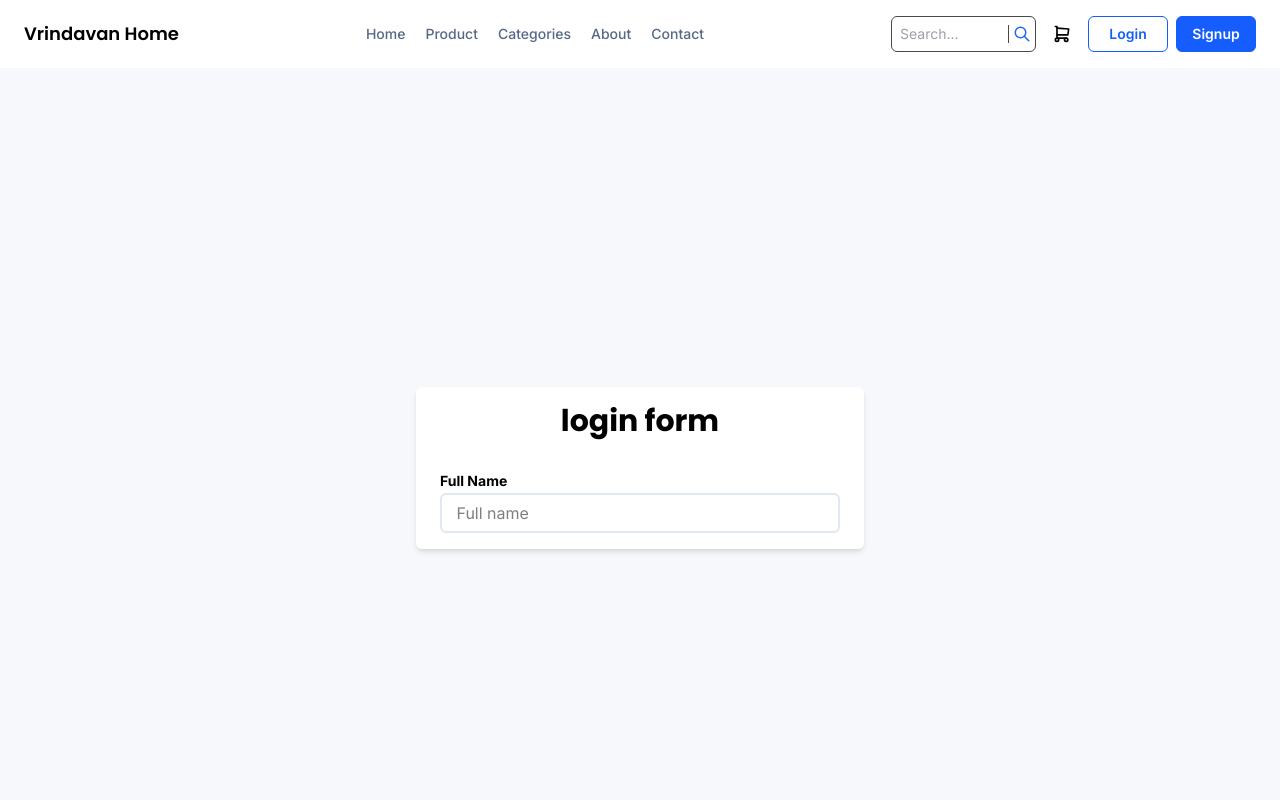
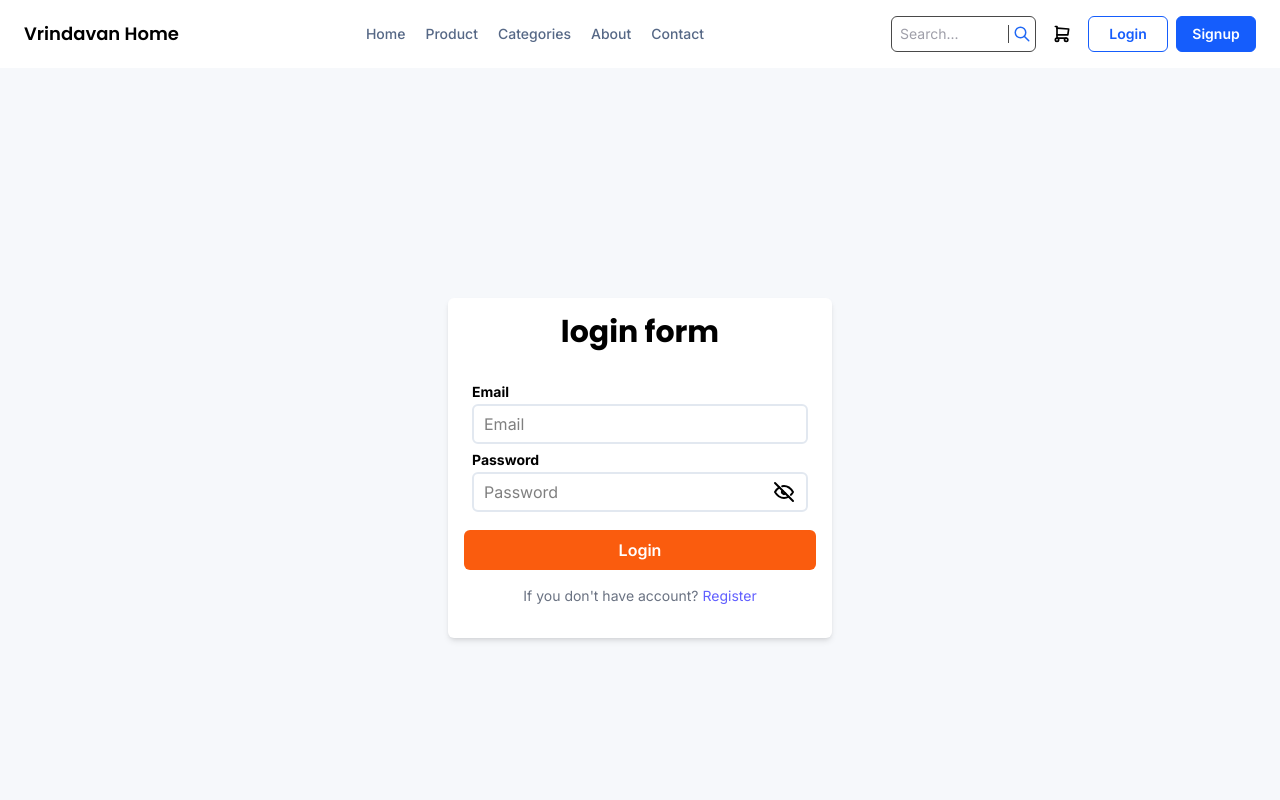
Before and after one commit to shivam-87388/vrindavan, a Next.js app in the folder frontend/: page /login in a window 1280 px wide. Shown: the top 800 px of the page. Built offline with nearby package versions, Linux system fonts and the light colour scheme.

Commit message:
add  login page

```diff
--- a/frontend/src/app/SignUp/page.jsx
+++ b/frontend/src/app/SignUp/page.jsx
@@ -104,7 +104,7 @@ const handleClick2 = ()=>{
     <button type='submit' className="w-full text-center text-base font-semibold font-['Inter'] text-white bg-[#FA5C0E] px-2.5 py-2 rounded-md mt-4.5 hover:cursor-pointer">Signup</button>
 
      <div className="flex items-center justify-center p-4">
-        <p className="text-center text-sm text-gray-500">If you have already an account? <a href="#" className="text-indigo-500 transition duration-100 hover:text-indigo-600 active:text-indigo-700">Register</a></p>
+        <p className="text-center text-sm text-gray-500">If you have already an account? <a href="/login" className="text-indigo-500 transition duration-100 hover:text-indigo-600 active:text-indigo-700">login</a></p>
       </div>
     </form>
    </div>
--- a/frontend/src/app/login/page.jsx
+++ b/frontend/src/app/login/page.jsx
@@ -1,33 +1,55 @@
-import React from "react";
+'use client'
+import React, { useState } from 'react'
+import { IconEye, IconEyeOff } from '@tabler/icons-react';
 
 const page = () => {
+      const [show, setShow]= useState(false);
+    const handleClick = ()=>{
+    setShow(!show)
+}
   return (
     <div className="min-h-screen flex items-center justify-center p-4 bg-[#F6F8FB]">
-      <div className="w-full max-w-md flex flex-col items-center justify-center bg-white rounded-md shadow-md p-4">
+      <div className="w-full max-w-sm flex flex-col items-center justify-center bg-white rounded-md shadow-md p-4">
         <h2 className="w-full text-center justify-center text-black text-3xl font-bold font-['Poppins'] pb-4">
           login form
         </h2>
+        <div className="flex flex-col items-center justify-center mt-4 gap-1.5 w-full px-2">
+            {/* email field */}
+          <div className="w-full flex flex-col items-center justify-center gap-y-0.5">
+           <label htmlFor='user-email' className="w-full text-start text-black text-sm font-bold font-['Inter']">
+        Email
+        </label>
+      <input id='user-email' type='email' placeholder="Email" required className="w-full rounded-md border-2 border-slate-200 px-2.5 py-1.5 text-black text-base font-normal font-['Inter'] focus:border-transparent focus:outline-none focus:ring-2 focus:ring-[#ED6200]"></input>
+      </div>
 
-        <div className="flex flex-col items-center justify-center mt-4 gap-1.5 w-full px-2">
-          <div className="w-full flex flex-col items-center justify-center gap-y-0.5">
-            <label
-              htmlFor="user-name"
-              className="w-full text-start text-black text-sm font-bold font-['Inter']"
-            >
-              Full Name
-            </label>
-            <input
-              id="user-name"
-              type="text"
-              placeholder=" Full name"
-              required
-              className="w-full rounded-md border-2 border-slate-200 px-2.5 py-1.5 text-black text-base font-normal font-['Inter'] focus:border-transparent focus:outline-none focus:ring-2 focus:ring-[#ED6200]"
-            ></input>
-          </div>
+    {/* password field */}
+      <div className="w-full flex flex-col items-center justify-center gap-y-0.5">
+
+           <label htmlFor='user-password' className="w-full text-start text-black text-sm font-bold font-['Inter']">
+        Password
+        </label>
+        <div className="flex flex-row items-center  justify-center gap-x-0.5 w-full rounded-md border-2 border-slate-200 px-2.5 py-1.5 focus:border-transparent focus:ring-2 focus:ring-[#ED6200]">
+      <input id='user-password' type={show? "text":"password"} placeholder="Password" required className="w-full  text-black text-base font-normal font-['Inter']  focus:outline-none "></input>
+      <div onClick={handleClick} className="flex items-center justify-center">
+      {
+        show?<IconEye/>:<IconEyeOff/>
+      }
+      </div>
         </div>
       </div>
+
+
+        </div>
+
+         {/* signup button  */}
+    <button type='submit' className="w-full text-center text-base font-semibold font-['Inter'] text-white bg-[#FA5C0E] px-2.5 py-2 rounded-md mt-4.5 hover:cursor-pointer">Login</button>
+
+     <div className="flex items-center justify-center p-4">
+        <p className="text-center text-sm text-gray-500">If you don't have account? <a href="/SignUp" className="text-indigo-500 transition duration-100 hover:text-indigo-600 active:text-indigo-700">Register</a></p>
+      </div>
+      </div>
     </div>
-  );
+  )
 };
 
 export default page;
```
